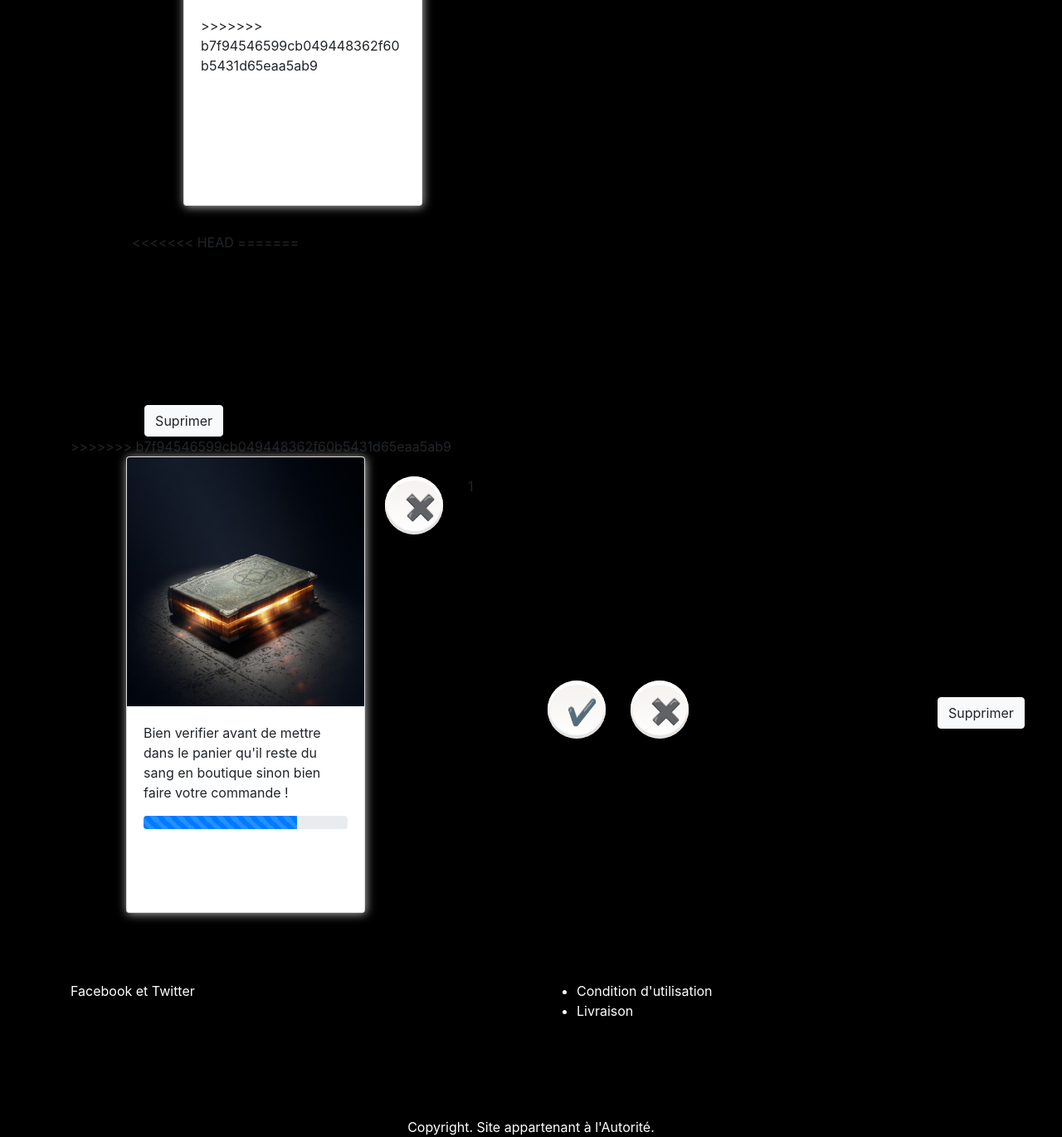
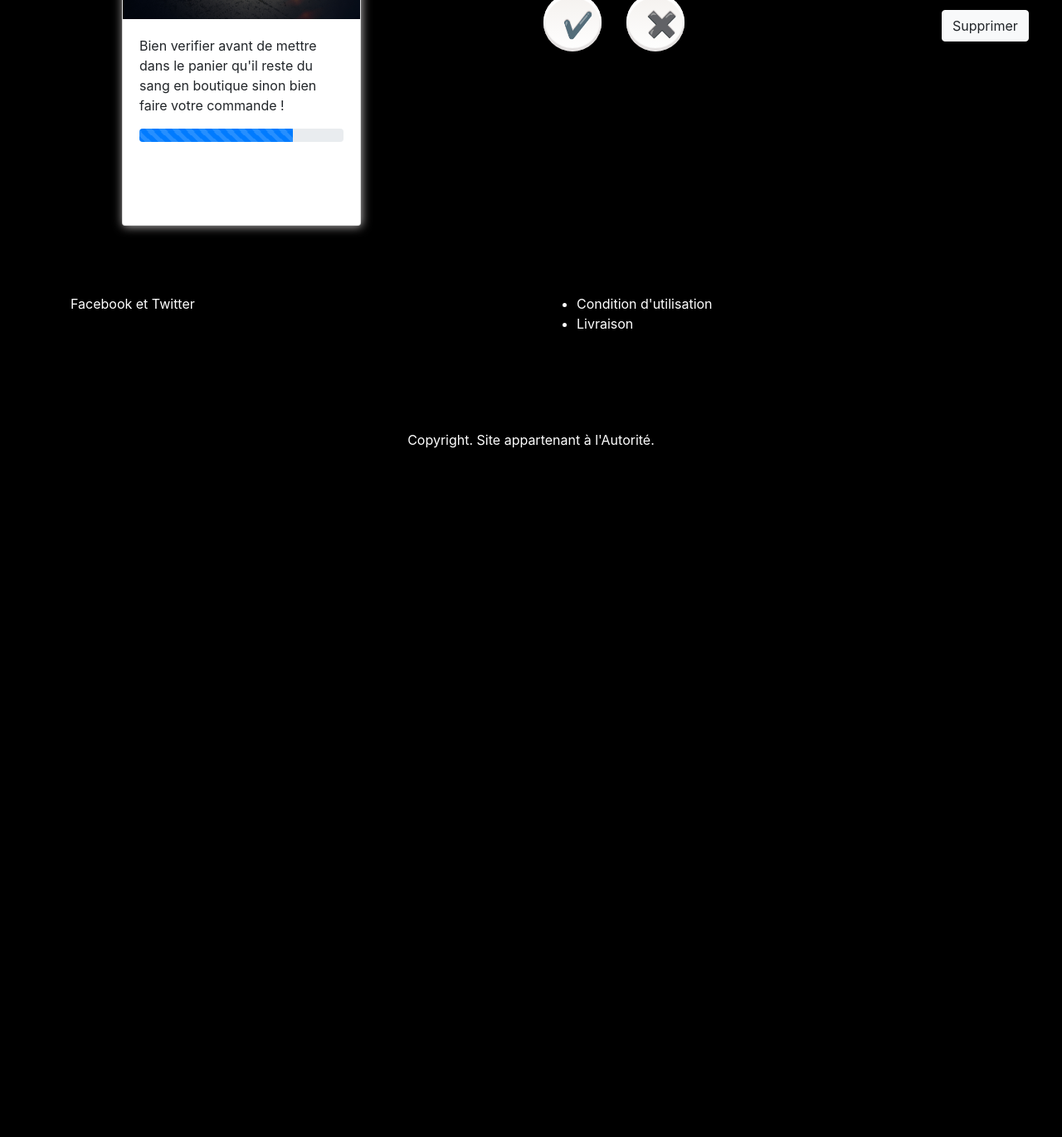
Before and after one commit to elineda/ecommerce, a PHP site: page /panier.php in a window 1280 px wide. Shown: the part 1612-2982 px from the top of the page at 83% size. After the commit the page ends 2152 px from the top, so only its background shows below. Run offline with PHP 8.4, Linux system fonts and the light colour scheme.

Commit message:
reamplementer

```diff
--- a/panier.php
+++ b/panier.php
@@ -100,7 +100,6 @@
       <!--Panier-->
       <h1> Vampy Panier</h1>
 
-<<<<<<< HEAD
       <br>
             <div class="container">
               <div class="row">
@@ -127,40 +126,12 @@
                 <div class="col-lg-4">
                   <button type="Suprimer" class="btn btn-light supprimer">Supprimer</button>
                 </div>
-=======
-          <div class="col-lg-4 ">
-            <div class="card" style="width: 18rem;">
-              <img class="card-img-top" src="https://medias.expertissim.com/media/cache/media_zoom/uploads/object/2015/03/16/12237184/3000x3000_55363ba1dae02.jpg" alt="Card image cap">
-              <div class="card-body">
-                <p class="card-text"></p>
->>>>>>> b7f94546599cb049448362f60b5431d65eaa5ab9
               </div>
             </div>
-
-<<<<<<< HEAD
-
-=======
-          <div class="col-lg-4">
-            <div class="buttonHolder">
-              <a href="#" class="button tick"></a>
-              <span>1</span>
-              <a href="#" class="button cross"></a>
-            </div>
-          </div>
-
-          <div class="col-lg-4">
-            <button type="Suprimer" class="btn btn-light" class="supprimer">Suprimer</button>
-          </div>
-        </div>
-      </div>
->>>>>>> b7f94546599cb049448362f60b5431d65eaa5ab9
-
-
 
   <br>
           <div class="container">
               <div class="row">
-
                 <div class="col-lg-4 ">
                     <div class="card" style="width: 18rem;">
                     <img class="card-img-top" src="livre.jpg" alt="Card image cap">
```
Lines whose indentation alone changed are shown as unchanged.
